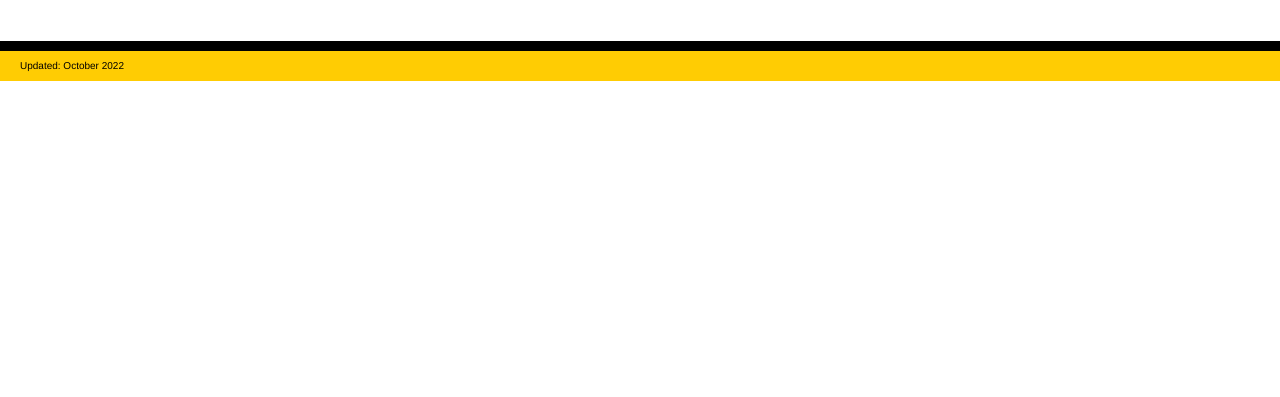
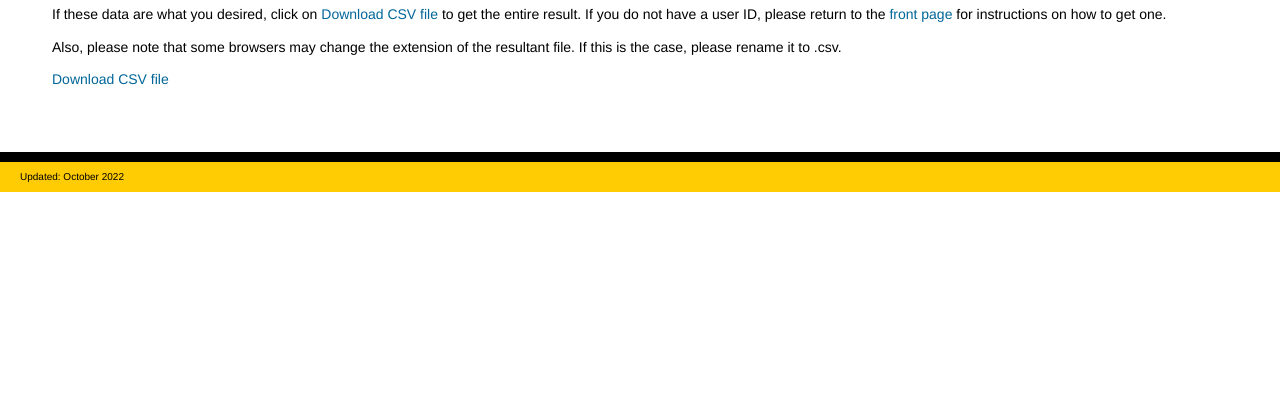
Before and after one commit to ima-hima/PRIMO, a Django app: template primo/templates/primo/query_results.jinja in a window 1280 px wide. Shown: the part 403-800 px from the top of the page. Run offline with Django 3.2, Linux system fonts and the light colour scheme; the template is opened without the code that fills it: most values are stand-ins (such as "Sample title", 1, 10 or a date in 2020).

Commit message:
Added get_item in a bunch more places. A little bit of code cleanup. Django template language compliance. Removed some print()s.

```diff
--- a/primo/templates/primo/download_success.jinja
+++ b/primo/templates/primo/download_success.jinja
@@ -1,6 +1,6 @@
 {% extends 'base.html' %}
 {% load static %}
-{% block subtitle %} {{request.session['scalar_or_3d'].title()}} Download Success {% endblock %}
+{% block subtitle %} {{ request.session.scalar_or_3d|title }} Download Success {% endblock %}
 {% block content %}
 <script type="text/javascript" src="https://ajax.googleapis.com/ajax/libs/jquery/3.3.1/jquery.min.js"></script>
 <script type="text/javascript" src="{% static 'primo/js/tablesorter-master/jquery.tablesorter.min.js' %}"></script>
--- a/primo/templates/primo/parameter_selection.jinja
+++ b/primo/templates/primo/parameter_selection.jinja
@@ -1,5 +1,6 @@
 {% extends 'base.html' %}
 {% load static %}
+{% load get_item %}
 {% block subtitle %}
     {% if current_table == "bodypart" %}
         Body Part
@@ -98,7 +99,7 @@ $(document).ready(function() {
             <td>{{ value.var_name }}</td>
             <td>{{ value.var_label }}</td>
             <td class="centered"><input type="checkbox" class="checkSingle" name='id' value="{{ value.var_id }}"
-                    {% if value.id in request.session.selected.current_table %} CHECKED {% endif %}></td>
+                    {% if request.session.selected.current_table|get_item:value.id %} CHECKED {% endif %}></td>
         </tr>
         {% endfor %}
     {% elif current_table == 'bodypart' or current_table == 'taxon' %}
--- a/primo/templates/primo/query_results.jinja
+++ b/primo/templates/primo/query_results.jinja
@@ -8,7 +8,7 @@
 <div id="main-content">
 
     {% if query_results %}
-        {% if not is_preview %}
+        {% if not preview_only %}
             <p>The first five speciments are shown below. If these data are what you desired,
             click on <a href="{% url 'export_scalar' %}" class="waitAndRedirect">Download CSV
             file</a> to get the entire result. If you do not have a user ID, please return to
@@ -74,7 +74,7 @@
         </tbody>
         </table>
         </div>
-        {% if is_preview == 'False' %}
+        {% if not preview_only %}
             <p>If these data are what you desired, click on <a href="{% url 'export_scalar' %}">
             Download CSV file</a> to get the entire result. If you do not have a user ID,
             please return to the <a href="{% url 'index' %}">front page</a> for instructions
@@ -108,7 +108,7 @@
             <strong>Variable labels from request session variable:<br /></strong>
             {{ request.session.variable_labels }}
             <br /><br /><br />
-            Is preview: {{ is_preview }}
+            Is preview: {{ preview_only }}
         </div>
     {% endif %}
 </div>
--- a/primo/templatetags/get_item.py
+++ b/primo/templatetags/get_item.py
@@ -5,6 +5,5 @@ register = template.Library()
 
 @register.filter(name="get_item")
 def get(item, string):
-    print(item)
-    print(string)
+    """Return value at item[string]."""
     return item.get(string,'')
```
Also changed, not shown: primo/views.py (+9 -11 lines).
